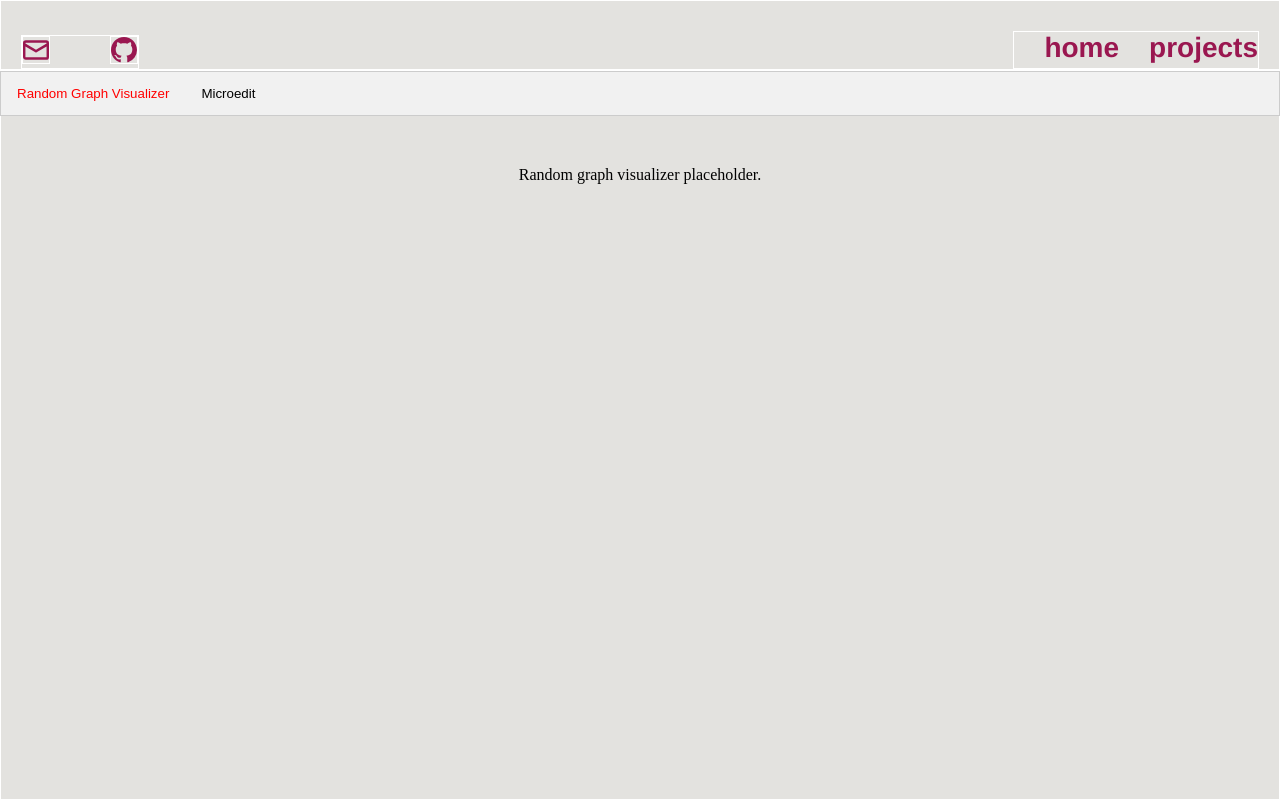
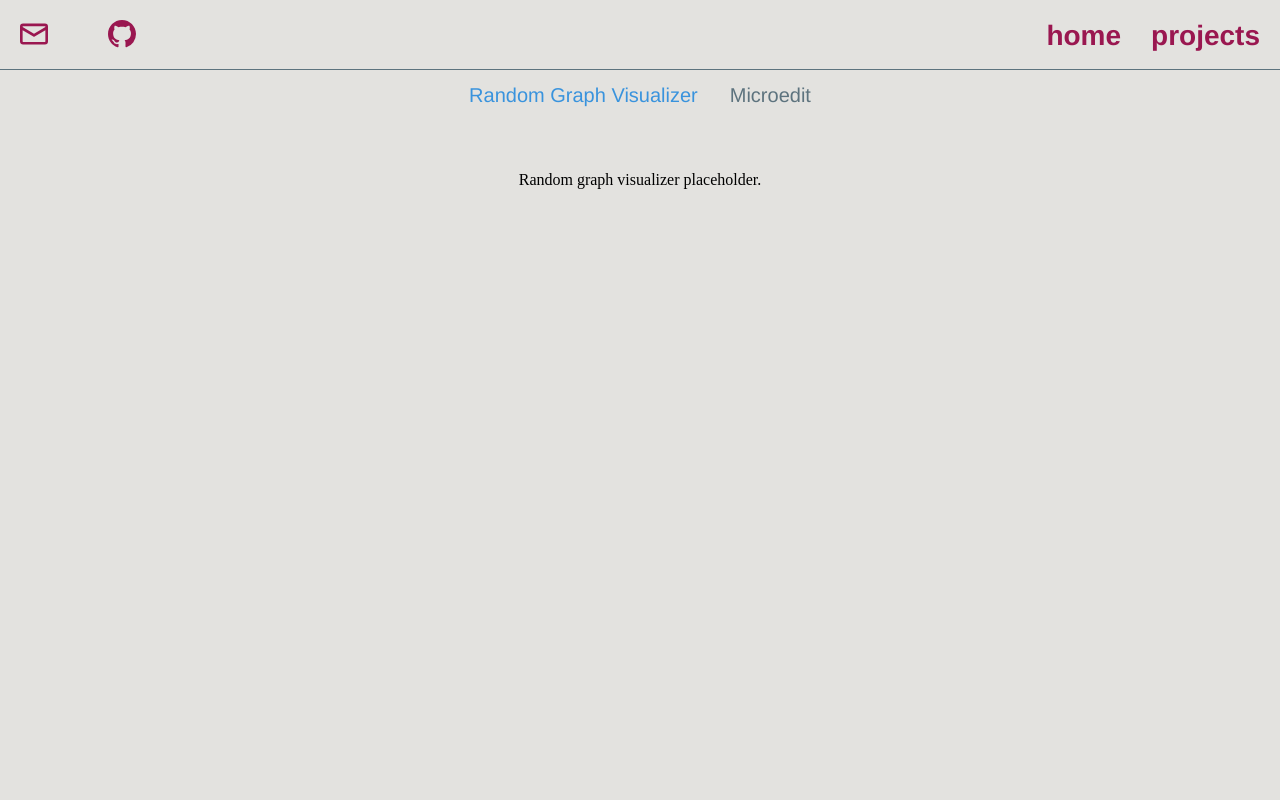
Before and after one commit to pyelir/website, a plain HTML site: page projects.html in a window 1280 px wide. Drawn offline with Linux system fonts and the light colour scheme.

Commit message:
some style tweaks

```diff
--- a/projects.html
+++ b/projects.html
@@ -54,7 +54,8 @@
             for (let tab of tabs) {
               isSelected = tab == selectedTab;
               tab.child.style.display = isSelected ? "" : "none";
-              tab.button.style.color = isSelected ? "red" : "";
+              /* TUFTS BLUE GO JUMBOS */
+              tab.button.style.color = isSelected ? "#3993DD" : "";
             }
           }
           selectTab(tabs[0]);
--- a/styles.css
+++ b/styles.css
@@ -8,7 +8,7 @@
 html,
 body {
   height: 100vh;
-  background-color: #E3E2DF;
+  background-color: #E3E2DF; /* Platinum */
 }
 
 .navbar {
@@ -17,24 +17,21 @@ body {
   justify-content: space-between;
   width: 100vw;
   height: 70px;
-  padding: 30px 20px 0px 20px;
-  border: 1px solid #fff; /* debugging */
+  padding: 20px 20px 0px 20px;
+  border-bottom: 1px solid #5D737E; /* cadet */
+  /* border: 1px solid #fff; */ /* debugging */
 }
 
 .navbar-link a {
-  color: #9A1750;
+  color: #9A1750; /* Jazzberry Jam */
   font-family: Helvetica, sans-serif;
   font-weight: bold;
   text-decoration: none;
 }
 
-.navbar-link a:active {
-  color: #E3AFBC;
-}
-
 .greeting,
 .subgreeting {
-  color: #5D001E;
+  color: #5D001E; /* Claret */
   font-family: Helvetica, sans-serif;
 }
 
@@ -52,13 +49,12 @@ body {
   justify-content: center;
   align-items: center;
   background-color: #E3E2DF;
-  border: 1px solid #fff; /* debugging */
+  /* border: 1px solid #fff; */ /* debugging */
   height: calc(100vh - 70px);
 }
 
 .extlinks {
-  margin-top: auto;
-  border: 1px solid #fff;
+  /* border: 1px solid #fff; */
   display: flex;
   flex-direction: row;
   justify-content: flex-end;
@@ -75,7 +71,7 @@ body {
 
 
 .navlinks {
-  border: 1px solid #fff;
+  /* border: 1px solid #fff; */
   display: flex;
   flex-direction: row;
 }
@@ -87,7 +83,7 @@ body {
 
 svg {
   fill: #9A1750;
-  border: 1px solid #fff;
+  /* border: 1px solid #fff; */
 }
 
 .tabs {
@@ -98,18 +94,23 @@ svg {
   background-color: #E3E2DF;
   height: calc(100vh - 70px);
   width: 100vw;
-  border: 1px solid #fff; /* debugging */
+  /* border: 1px solid #fff; */ /* debugging */
 }
 
 .tabbar {
   overflow: hidden;
   width: 100vw;
-  border: 1px solid #ccc;
-  background-color: #f1f1f1;
+  display: flex;
+  justify-content: center;
+  /* border: 1px solid #ccc; */
+  background-color: #E3E2DF; /* Platinum */
 }
 
 .tabbutton {
   background-color: inherit;
+  color: #5D737E; /* Cadet */
+  font-family: Helvetica, sans-serif;
+  font-size: 20px;
   float: left;
   border: none;
   outline: none;
@@ -118,6 +119,12 @@ svg {
   transition: 0.3s;
 }
 
+.activebutton {
+  color: #3993DD;
+}
+
+
+
 .tab {
   display: flex;
   justify-content: center;
```
